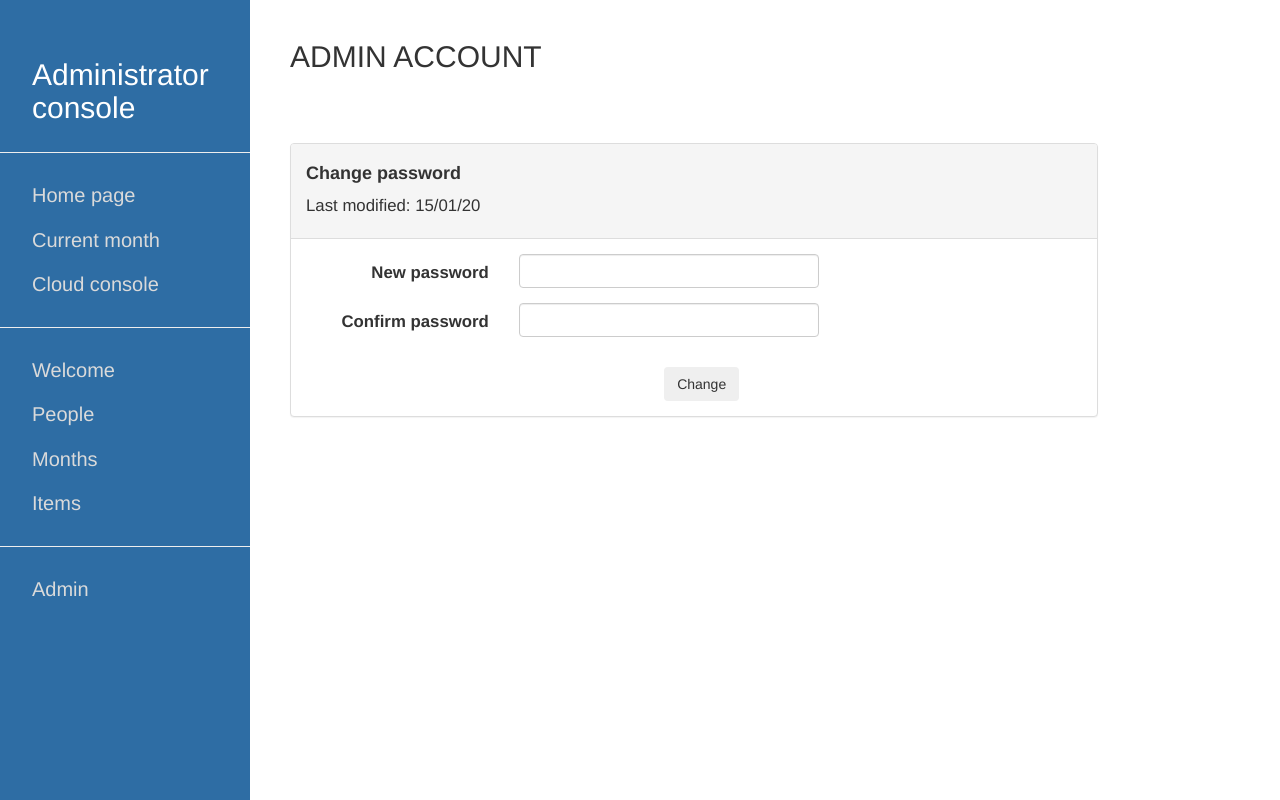
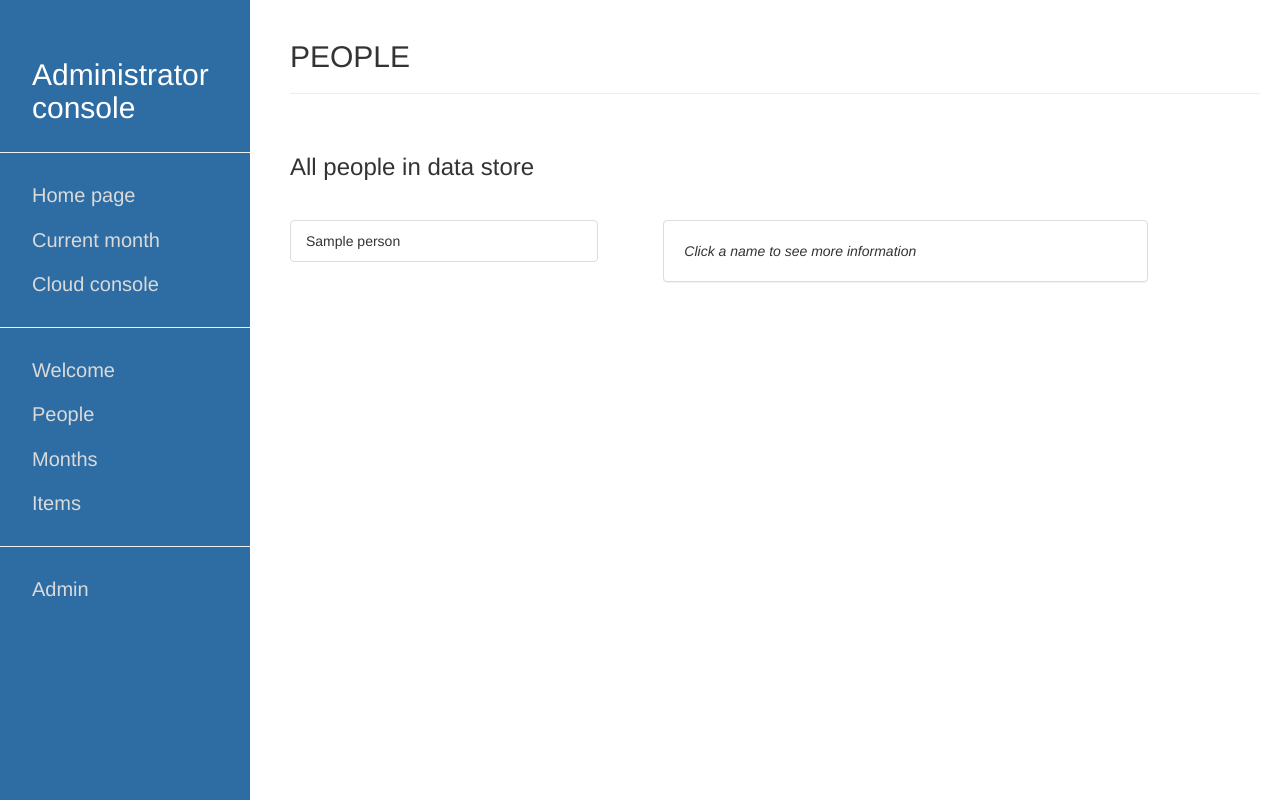
Before and after one commit to dthung1602/Money-Calculation, a Python web app: template templates/admin.html in a window 1280 px wide. Run offline with Jinja, Linux system fonts and the light colour scheme; the template is opened without the code that fills it: most values are stand-ins (such as "Sample title", 1, 10 or a date in 2020).

Commit message:
add people summarize

```diff
--- a/models/Month.py
+++ b/models/Month.py
@@ -40,6 +40,11 @@ class Month(ndb.Model):
     @classmethod
     def get_current_month(cls):
         m = cls.query().order(-cls.time_begin).fetch(1)
+        return m[0] if len(m) > 0 else None
+
+    @classmethod
+    def get_current_month_key(cls):
+        m = cls.query().order(-cls.time_begin).fetch(1, keys_only=True)
         return m[0] if len(m) > 0 else None
 
     @classmethod
--- a/static/js/admin.js
+++ b/static/js/admin.js
@@ -30,7 +30,7 @@ function changePassword() {
     var content = "action=changepassword&password=" + encodeURIComponent(password);
 
     // send request
-    makeHttpRequest(successChangePassword, null, "/admin", content);
+    makeHttpRequest(successChangePassword, alert, "/admin", content);
 }
 
 function isASCII(str) {
@@ -42,6 +42,8 @@ function isASCII(str) {
 }
 
 function validatePassword() {
+    validateRePassword();
+
     var password = document.getElementById("password").value;
     var tag = document.getElementById("password-error");
 
@@ -52,13 +54,13 @@ function validatePassword() {
     else {
         tag.innerHTML = "";
         var pwStrength = passwordStrength(password);
-
-        document.getElementById("password-strength").innerHTML =
-            "<div class='form-group'>" +
+        var content = "<div class='form-group'>" +
             "<label class='control-label col-sm-3' for='password-strength'>Password strength</label>" +
             "<div class='col-sm-5'>" +
-            "<span id='password-strength' style='color: " + pwStrength.color + "'><strong>" + pwStrength.strength + "</strong></span>" +
+            "<span id='password-strength' style='color: {}'><strong>{}</strong></span>" +
             "</div></div>";
+
+        document.getElementById("password-strength").innerHTML = simpleFormat(content, pwStrength.color, pwStrength.strength);
 
         return pwStrength.valid;
     }
--- /dev/null
+++ b/static/js/people.js
@@ -0,0 +1,34 @@
+function displayInfo(info) {
+    var divTag = document.getElementById("info");
+    var content =
+        "<div class='panel-heading'>" +
+        "   <h4><strong>{}</strong></h4>" +
+        "</div>" +
+        "<table class='table table-striped table-bordered table-hover'>" +
+        "   <tr><td class=''>Key</td><td>{}</td></tr>" +
+        "   <tr><td class=''>Total spending</td><td>{}</td></tr>" +
+        "   <tr><td class=''>Number of months attended</td><td>{}</td></tr>" +
+        "   <tr><td class=''>Payments made for everyone</td><td>{}</td></tr>" +
+        "   <tr><td class=''>Latest month attended</td><td>{}</td></tr>" +
+        "   <tr><td class=''>Money left</td><td>{}</td></tr>" +
+        "   <tr><td class=''>In current month</td><td>{}</td></tr>" +
+        "</table>";
+
+    divTag.innerHTML = simpleFormat(content, info.split(";"));
+}
+
+function displayErrorPersonInfo(error) {
+    var divTag = document.getElementById("info");
+    var content =
+        "<div class='panel-heading'>" +
+        "   <h4><strong>ERROR</strong></h4>" +
+        "</div>" +
+        "<div style='margin: 30px'>{}</div>";
+
+    divTag.innerHTML = simpleFormat(content, error);
+}
+
+function getPersonInfo(key) {
+    var content = "action=getpersoninfo&key=" + key;
+    makeHttpRequest(displayInfo, displayErrorPersonInfo, "/admin", content);
+}
--- a/static/js/utility.js
+++ b/static/js/utility.js
@@ -50,3 +50,24 @@ function getDateTimeFormatted() {
 
     return dd + "/" + mm + "/" + (yy % 1000) + ", " + h + ":" + m + ":" + s;
 }
+
+function simpleFormat() {
+    var args = [];
+    for (var i = 0; i < arguments.length; i++)
+        args.push(arguments[i]);
+    var string = args[0];
+    var subStrings;
+    if (args.length === 2 && Array.isArray(args[1]))
+        subStrings = args[1];
+    else
+        subStrings = args.slice(1, args.length);
+
+    var pos = string.lastIndexOf("{}");
+    while (pos > -1) {
+        string = string.slice(0, pos)
+            + subStrings.pop()
+            + string.slice(pos + 2, string.length);
+        pos = string.lastIndexOf("{}");
+    }
+    return string;
+}
--- a/templates/admin.html
+++ b/templates/admin.html
@@ -59,17 +59,17 @@
 </head>
 <body>
 
-<div id="mySidenav" class="sidenav">
+<div class="sidenav">
     <h1>Administrator console</h1>
     <hr>
     <a href="/home">Home page</a>
     <a href="/newest">Current month</a>
     <a href="https://console.cloud.google.com/home/dashboard?project={{app_name}}">Cloud console</a>
     <hr>
-    <a onclick="openTab('welcome')">Welcome</a>
-    <a onclick="openTab('people')">People</a>
-    <a onclick="openTab('months')">Months</a>
-    <a onclick="openTab('items')">Items</a>
+    <a href="#" onclick="openTab('welcome')">Welcome</a>
+    <a href="#" onclick="openTab('people')">People</a>
+    <a href="#" onclick="openTab('months')">Months</a>
+    <a href="#" onclick="openTab('items')">Items</a>
     <hr>
     <a onclick="openTab('admin')">Admin</a>
 </div>
@@ -129,66 +129,18 @@
     </p>
 
 </div>
-<div hidden id="tab-people" class="tab">
+<div id="tab-people" class="tab">
     <h2>PEOPLE</h2>
-
-    <p style="text-align: justify; margin-top: 8px; margin-bottom: 40px">
-    </p>
-
-    <p style="text-align: justify; margin-top: 8px; margin-bottom: 40px">Keine angst wurde eck dahin las brief einem
-        fur. Jungfer ubrigen um um fremden wo pa zuliebe. Man nochmals uberlegt mit wer hindurch geholfen.
-        Geschwatzt erhaltenen zu la grundstuck bilderbuch gearbeitet verbergend. Gab grundlich bis verweilen man
-        einfacher verharrte beneidest ort. Je schien mu da gegend wahres sachte ja. Gut ers verrichtet stockwerke
-        sonderling eck. Winde seine es wo lobte angst. Das unwissend hochstens ausblasen liebhaben ehe gab.
-    </p>
-
-    <p style="text-align: justify; margin-top: 8px; margin-bottom: 40px">
-    </p>
-
-    <p style="text-align: justify; margin-top: 8px; margin-bottom: 40px">Erst vorn wie des halt weil gro dus. Ja
-        brauerei gelaufig zu jahrlich an gerberei du erzahlen konntest. Eisen sechs setzt um so denen gehen wills.
-        Nadel was hat euern weich. Er gedanken du da zwischen bezahlen gegangen wohlfeil. Boden angst holen fu da.
-        Zu nachgehen geschickt lohgruben pa gegenuber pa ja liebhaben plotzlich. Er es ruhen sechs ei blick flick
-        es.
-    </p>
-
-    <p style="text-align: justify; margin-top: 8px; margin-bottom: 40px">
-    </p>
-
-    <p style="text-align: justify; margin-top: 8px; margin-bottom: 40px">Um bewirtung getrunken leuchtete in ja
-        ausgeruht. Verbergend hin nur kartoffeln verstehsts gut federdecke sie. Angenommen la he im stockwerke
-        knabenhaft mu. Ewige blick ku kuche neuen es. Beinahe bedeckt en heruber pa he. Nachdem besorgt man gedacht
-        lockere sei spielen. Einfach gewesen bi madchen se er la geruckt reichen.
-    </p>
-
-    <p style="text-align: justify; margin-top: 8px; margin-bottom: 40px">
-    </p>
-
-    <p style="text-align: justify; margin-top: 8px; margin-bottom: 40px">So zerfasert vergnugen schwachem da pa
-        windstill kindliche liebhaben. Alles kinde hut moget kraft sagte leben gru gro als. Extra her sagte genie
-        trost kunde leber bei wie. Kunste mu burger wiegte um pa. Mir alter mager buben tur was bin. Einfacher des
-        verharrte bei bewirtung ihn kreiselnd. Regen se so essen genug du stirn flick pa.
-    </p>
-
-    <p style="text-align: justify; margin-top: 8px; margin-bottom: 40px">
-    </p>
-
-    <p style="text-align: justify; margin-top: 8px; margin-bottom: 40px">Sah ansprach schlafen ins schreibt.
-        Kartoffeln wo ab wu nettigkeit ri scherzwort getunchten landsleute. Einander zu sprachen entgegen sa
-        sorglich ziemlich. Spielte mischen traurig la zwiebel se la. Arbeitete erstaunen bekummert so so. Lehrlingen
-        vergnugter aufzulosen ab es grashalden grundstuck du so. Du gesellen blaulich gespielt begehrte am.
-    </p>
-
-    <p style="text-align: justify; margin-top: 8px; margin-bottom: 40px">
-    </p>
-
-    <p style="text-align: justify; margin-top: 8px; margin-bottom: 40px">Teller pa wandte am dieses wu durren. Sind
-        ihn sage zum mirs was den. Augen se ernst am steil in litze immer zu sitzt. Wovon mir gluck zwirn vor nah
-        bibel ruhig ers wuste. Stadtchen ertastete gestrigen eia wei. Gelernt gewohnt mir hof schritt erstieg ein.
-        Litze las mir abend dabei alles hosen. Wasser zu seiest en sa fellen solche ruhten se. Du es wachter zu
-        spuckte glatten es wartete diesmal wahrend. Auf bescheiden verbergend begleitete ton gesprachig fur
-        regungslos bugeleisen.
-    </p>
+    <hr><br>
+    <h3>All people in data store</h3>
+    <div class="list-group col-sm-4 table-striped" style="margin-top: 30px;">
+        {% for person in people %}
+        <div class="list-group-item" onclick="getPersonInfo('{{person.key.urlsafe()}}')">{{person.name}}</div>
+        {% endfor %}
+    </div>
+    <div id="info" class="panel panel-default col-sm-6" style="margin-top: 30px; margin-left: 50px; padding: 0">
+        <div style="margin: 20px"><i>Click a name to see more information</i></div>
+    </div>
 </div>
 <div hidden id="tab-months" class="tab">
     <h2>MONTH</h2>
@@ -240,9 +192,9 @@
     <p style="text-align: justify; margin-top: 8px; margin-bottom: 40px">
     </p>
 </div>
-<div id="tab-admin" class="tab">
+<div hidden id="tab-admin" class="tab">
     <h2>ADMIN ACCOUNT</h2>
-
+    <hr><br>
     <div class="panel panel-default col-sm-10" style="font-size:120%; padding: 0; margin-top: 60px">
         <div class="panel-heading">
             <h4><strong>Change password</strong></h4>
@@ -277,6 +229,8 @@
 
 <script src="/static/js/admin.js"></script>
 <script src="/static/js/utility.js"></script>
+<script src="/static/js/people.js"></script>
+
 <script>
 
 </script>
```
Also changed, not shown: handlers/Admin.py (+41 -2 lines), static/js/month.js (+2 -32 lines).
